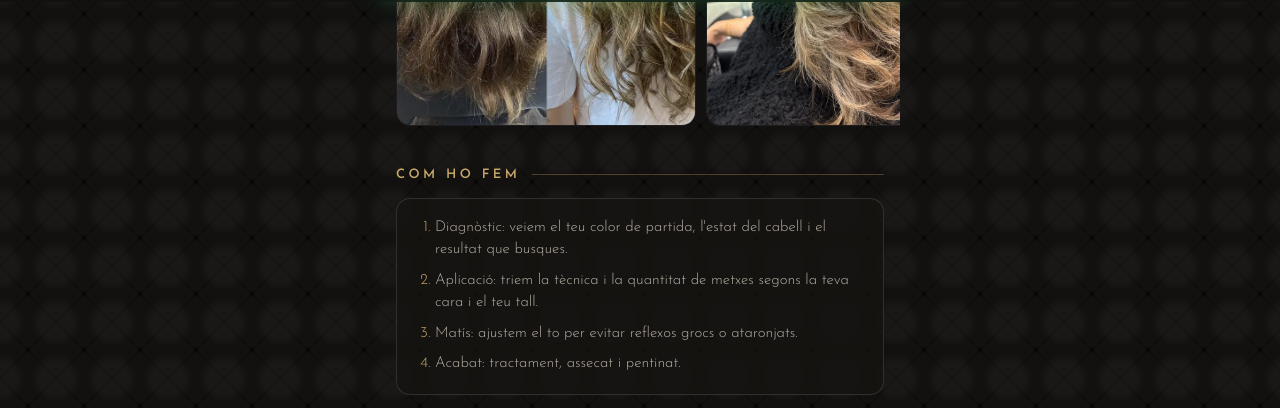
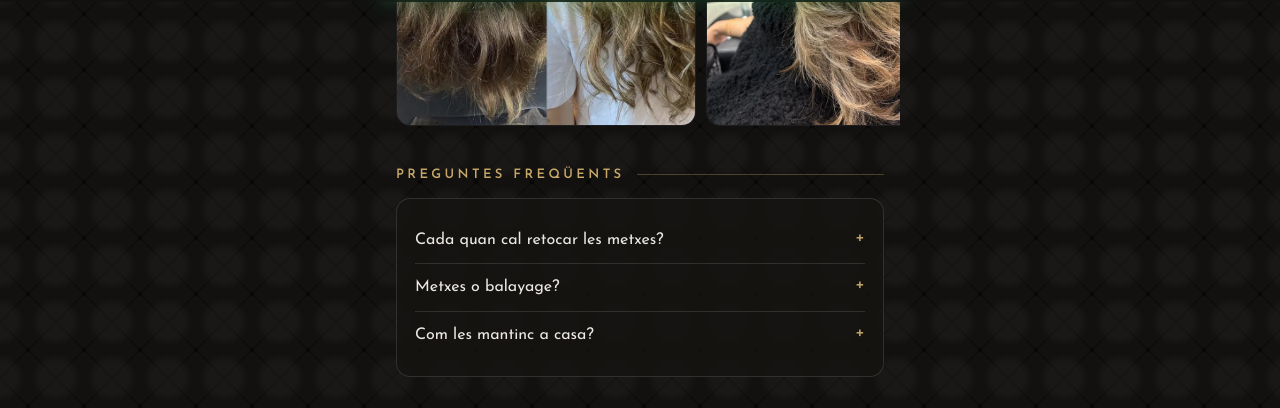
Before and after one commit to ChloeEstilistes/ChloeEstilistes.github.io, a plain HTML site: page ca/metxes/index.html in a window 1280 px wide. Shown: the part 798-1206 px from the top of the page. Drawn offline with Linux system fonts and the light colour scheme.

Commit message:
Metxes: treure Com ho fem

```diff
--- a/ca/metxes/index.html
+++ b/ca/metxes/index.html
@@ -259,10 +259,6 @@
     <div class="rail"><figure><img src="/img/mechas-antes-despues.webp" alt="Abans i després d&#x27;unes metxes" loading="lazy" width="900" height="897"></figure><figure><img src="/img/mechas-mocha-perfil.webp" alt="Metxes mocha mousse de perfil" loading="lazy" width="900" height="1125"></figure><figure><img src="/img/mechas-mocha-ondas.webp" alt="Metxes mocha mousse en melena amb capes" loading="lazy" width="900" height="1125"></figure><figure><img src="/img/mechas-mocha-capas.webp" alt="Metxes mocha mousse amb ones" loading="lazy" width="900" height="1125"></figure><figure><img src="/img/mechas-rubias-largo.webp?v=4" alt="Metxes rosses en cabell llarg" loading="lazy" width="900" height="1125"></figure><figure><img src="/img/mechas-rubias-liso.webp?v=4" alt="Metxes rosses en cabell llis" loading="lazy" width="900" height="1125"></figure></div>
   </section>
 
-  <section>
-    <h2>Com ho fem</h2>
-    <div class="card"><ol><li>Diagnòstic: veiem el teu color de partida, l&#x27;estat del cabell i el resultat que busques.</li><li>Aplicació: triem la tècnica i la quantitat de metxes segons la teva cara i el teu tall.</li><li>Matís: ajustem el to per evitar reflexos grocs o ataronjats.</li><li>Acabat: tractament, assecat i pentinat.</li></ol></div>
-  </section>
 
   <section>
     <h2>Preguntes freqüents</h2>
```
